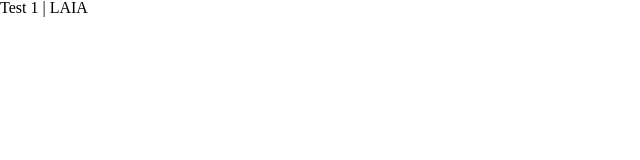
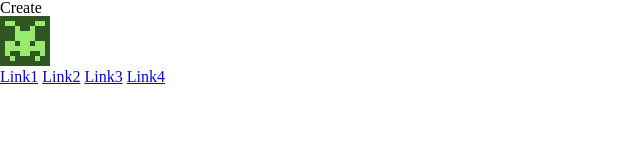
Before and after one commit to LaiaRuizM/create-test, a website: page src/html/index.html in a window 1280 px wide. Shown: the whole page, without its empty margins (0-640 px from the left). Drawn offline with nearby package versions, Linux system fonts and the light colour scheme; files that its build step writes are made by us from their sources; a web font is replaced by a local one.

Commit message:
Add header

```diff
--- a/src/html/partials/header.html
+++ b/src/html/partials/header.html
@@ -1,3 +1,14 @@
 <header class="header">
-  <h1>Test 1 | LAIA</h1>
+  <section class="section">
+    <div class="section__div">
+      <h1>Create</h1>
+      <img src="../../images/logo.png" alt="Create's logo">
+    </div>
+    <nav class="section__nav">
+      <a href="https://www.create-store.com/es/" class="section__nav--link">Link1</a>
+      <a href="https://www.create-store.com/es/" class="section__nav--link">Link2</a>
+      <a href="https://www.create-store.com/es/" class="section__nav--link">Link3</a>
+      <a href="https://www.create-store.com/es/" class="section__nav--link">Link4</a>
+    </nav>
+  </section>
 </header>
```
